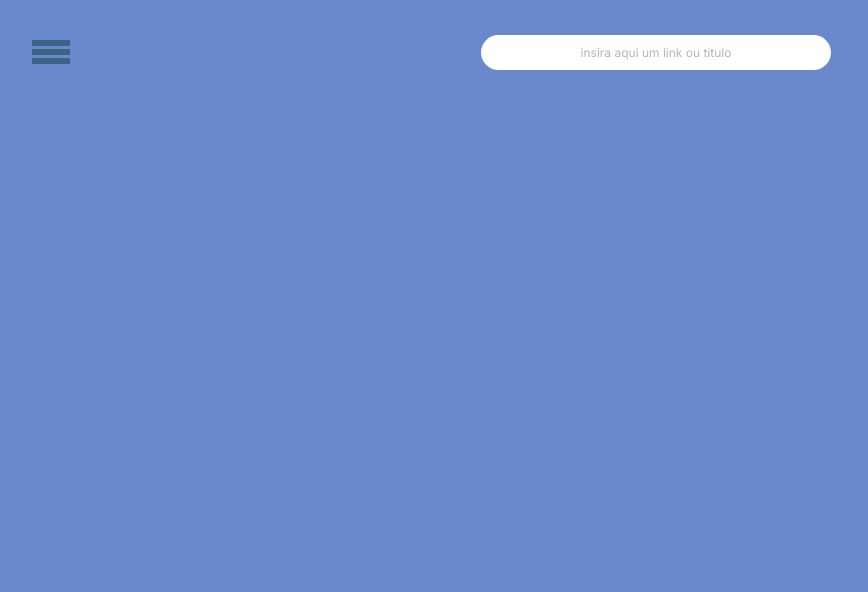
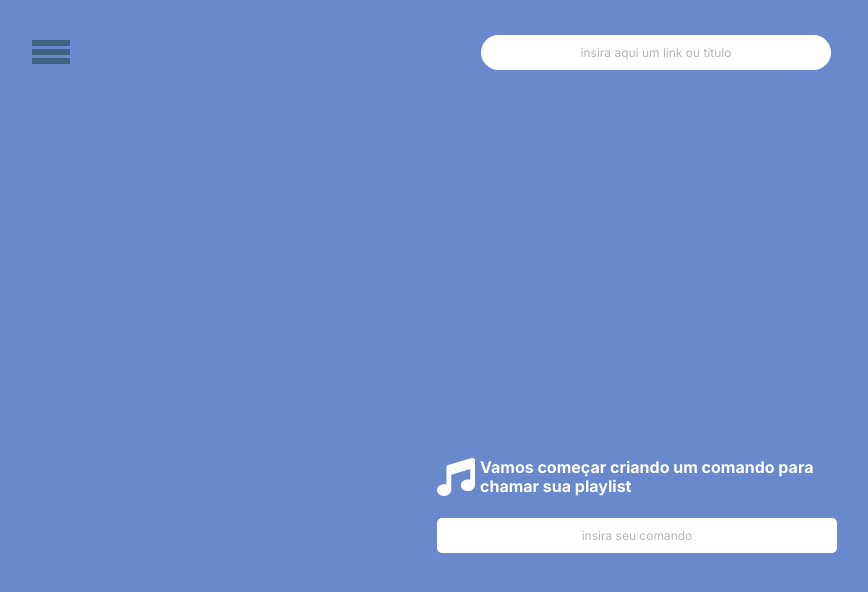
Before and after one commit to vdsou/suzy-plays, a Vue app: page / in a window 1280 px wide. Shown: the top 592 px of the page, without its empty margins (3-871 px from the left). Built offline with nearby package versions, Linux system fonts and the light colour scheme.

Commit message:
:lipstick: add home titile and user command input

```diff
--- a/src/components/Nav.vue
+++ b/src/components/Nav.vue
@@ -60,7 +60,7 @@ export default {
   position: absolute;
   top: 0;
   right: 0;
-  background: rgba(60, 99, 130, 0.26);
+  background: rgba(60, 99, 130, 0.85);
   height: 100vh;
   width: 80vw;
 }
--- /dev/null
+++ b/src/components/UserCammandInput.vue
@@ -0,0 +1,54 @@
+<template>
+  <div class="home-content">
+    <div class="title">
+      <i><img src="../assets/music.svg" alt="Símbolo de Música" /></i>
+      <h1>Vamos começar criando um comando para chamar sua playlist</h1>
+    </div>
+    <form action="" class="form">
+      <input
+        type="text"
+        class="user-command-input"
+        placeholder="insira seu comando"
+      />
+    </form>
+  </div>
+</template>
+<script>
+export default {
+  name: "UserCammandInput",
+  components: {},
+};
+</script>
+<style scoped>
+  .home-content {
+    width: 40rem;
+    margin: 0 auto;
+  }
+  .home-content i {
+    display: flex;
+  }
+  .title {
+    display: flex;
+  }
+  .title h1 {
+    font-size: 1.6rem;
+    line-height: 19px;
+    margin: 0 1.2rem;
+  }
+  .form {
+    width: inherit;
+    margin-top: 2.2rem;
+  }
+  .form .user-command-input {
+    width: 100%;
+    height: 3.5rem;
+    margin: 0 auto;
+    color: #000;
+    text-align: center;
+    font-size: 1.2rem;
+    border-radius: 0.5rem;
+  }
+  .form .user-command-input::placeholder {
+    color: var(--grey-color);
+  }
+</style>
--- a/src/views/Home.vue
+++ b/src/views/Home.vue
@@ -1,13 +1,22 @@
 <template>
   <div class="home">
+    <UserCammandInput />
   </div>
 </template>
-
 <script>
-
+import UserCammandInput from '../components/UserCammandInput.vue';
 export default {
-  name: 'Home',
-  components: {
-  }
+  name: "Home",
+  components: {UserCammandInput},
+};
+</script>
+<style scoped>
+.home {
+  min-height: 100vh;
+  width: 100%;
+  display: flex;
+  flex-direction: column;
+  justify-content: center;
+  align-content: center;
 }
-</script>
+</style>
```
Also changed, not shown: src/assets/music.svg (added).
